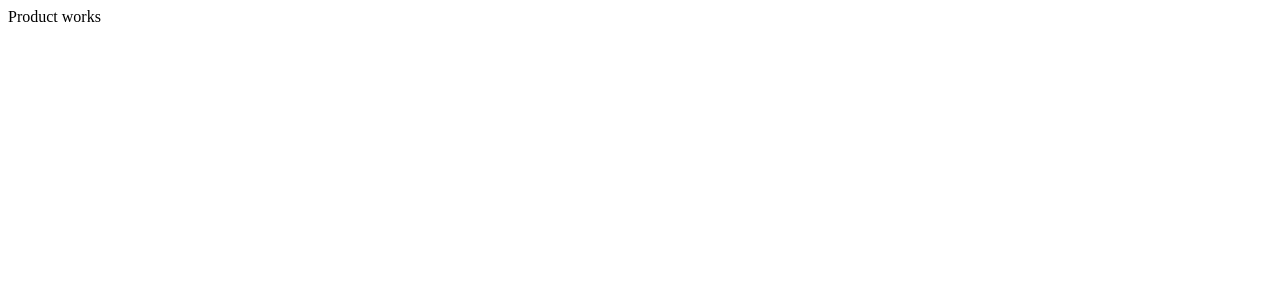
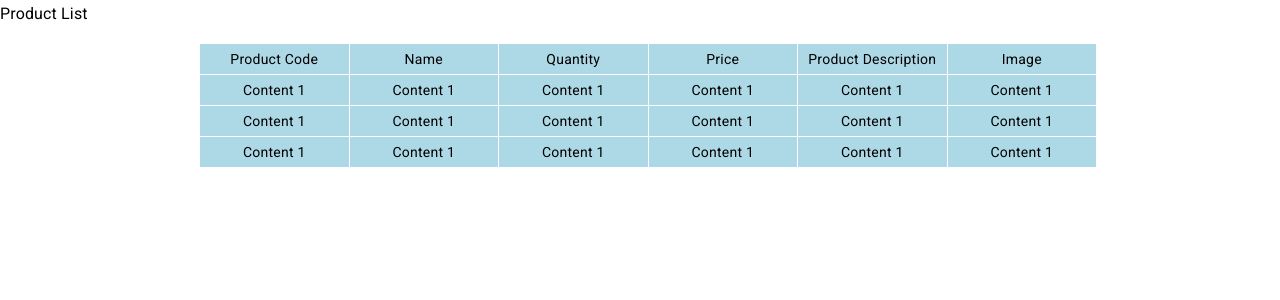
Before and after one commit to mgundaboyana1992/Product, an Angular app in the folder product-app/: page / in a window 1280 px wide. Shown: the top 300 px of the page. Built offline with nearby package versions, Linux system fonts and the light colour scheme.

Commit message:
added grid list

```diff
--- a/product-app/angular.json
+++ b/product-app/angular.json
@@ -25,6 +25,7 @@
               "src/assets"
             ],
             "styles": [
+              "@angular/material/prebuilt-themes/indigo-pink.css",
               "src/styles.css"
             ],
             "scripts": []
@@ -87,6 +88,7 @@
               "src/assets"
             ],
             "styles": [
+              "@angular/material/prebuilt-themes/indigo-pink.css",
               "src/styles.css"
             ],
             "scripts": []
--- a/product-app/package.json
+++ b/product-app/package.json
@@ -11,10 +11,12 @@
   "private": true,
   "dependencies": {
     "@angular/animations": "^15.0.0",
+    "@angular/cdk": "^15.2.9",
     "@angular/common": "^15.0.0",
     "@angular/compiler": "^15.0.0",
     "@angular/core": "^15.0.0",
     "@angular/forms": "^15.0.0",
+    "@angular/material": "^15.2.9",
     "@angular/platform-browser": "^15.0.0",
     "@angular/platform-browser-dynamic": "^15.0.0",
     "@angular/router": "^15.0.0",
--- a/product-app/src/app/app.component.html
+++ b/product-app/src/app/app.component.html
@@ -1 +1 @@
-Product works
+<app-product></app-product>
--- /dev/null
+++ b/product-app/src/app/product/product/product.component.css
@@ -0,0 +1,8 @@
+mat-grid-tile {
+    background: lightblue;
+  }
+
+  mat-grid-list{
+    width: 70%;
+    left: 200px;
+  }
--- /dev/null
+++ b/product-app/src/app/product/product/product.component.html
@@ -0,0 +1,14 @@
+<h3>Product List</h3>
+<mat-grid-list [cols]="cols.length" rowHeight="30px">
+    <div *ngFor="let cols of cols">
+        <mat-grid-tile>{{cols}}</mat-grid-tile>
+    </div>
+    <div *ngFor="let product of products">
+        <mat-grid-tile>{{product.name}}</mat-grid-tile>
+        <mat-grid-tile>{{product.name}}</mat-grid-tile>
+        <mat-grid-tile>{{product.name}}</mat-grid-tile>
+        <mat-grid-tile>{{product.name}}</mat-grid-tile>
+        <mat-grid-tile>{{product.name}}</mat-grid-tile>
+        <mat-grid-tile>{{product.name}}</mat-grid-tile>
+    </div>
+</mat-grid-list>
--- /dev/null
+++ b/product-app/src/app/product/product/product.component.ts
@@ -0,0 +1,18 @@
+import { Component } from '@angular/core';
+
+@Component({
+  selector: 'app-product',
+  templateUrl: './product.component.html',
+  styleUrls: ['./product.component.css']
+})
+export class ProductComponent {
+
+  cols = ["Product Code", "Name", "Quantity", "Price", "Product Description","Image"]
+
+  products = [
+    {code: 'Title 1', name: 'Content 1',quantity:"",price:"",description:"",image:""},
+    {code: 'Title 1', name: 'Content 1',quantity:"",price:"",description:"",image:""},
+    {code: 'Title 1', name: 'Content 1',quantity:"",price:"",description:"",image:""}
+  ];
+
+}
--- a/product-app/src/index.html
+++ b/product-app/src/index.html
@@ -6,8 +6,11 @@
   <base href="/">
   <meta name="viewport" content="width=device-width, initial-scale=1">
   <link rel="icon" type="image/x-icon" href="favicon.ico">
+  <link rel="preconnect" href="https://fonts.gstatic.com">
+  <link href="https://fonts.googleapis.com/css2?family=Roboto:wght@300;400;500&display=swap" rel="stylesheet">
+  <link href="https://fonts.googleapis.com/icon?family=Material+Icons" rel="stylesheet">
 </head>
-<body>
+<body class="mat-typography">
   <app-root></app-root>
 </body>
 </html>
--- a/product-app/src/styles.css
+++ b/product-app/src/styles.css
@@ -1 +1,4 @@
 /* You can add global styles to this file, and also import other style files */
+
+html, body { height: 100%; }
+body { margin: 0; font-family: Roboto, "Helvetica Neue", sans-serif; }
```
Also changed, not shown: product-app/src/app/app.module.ts (+12 -2 lines), 2 other files (tests, documents, lock files or other folders).
